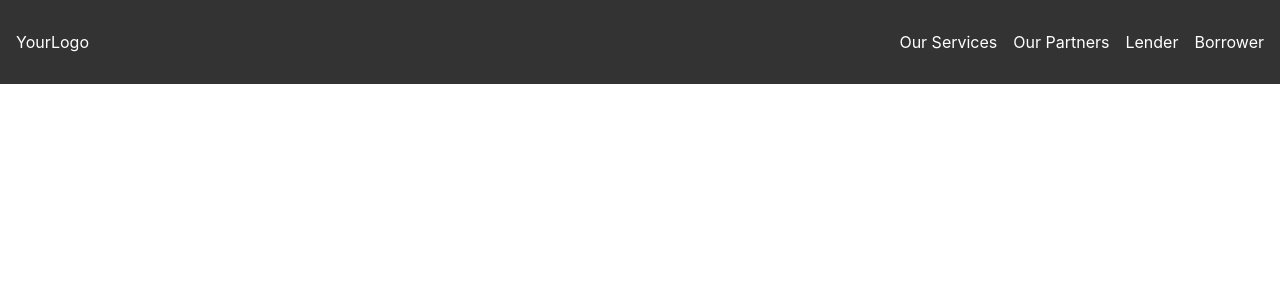
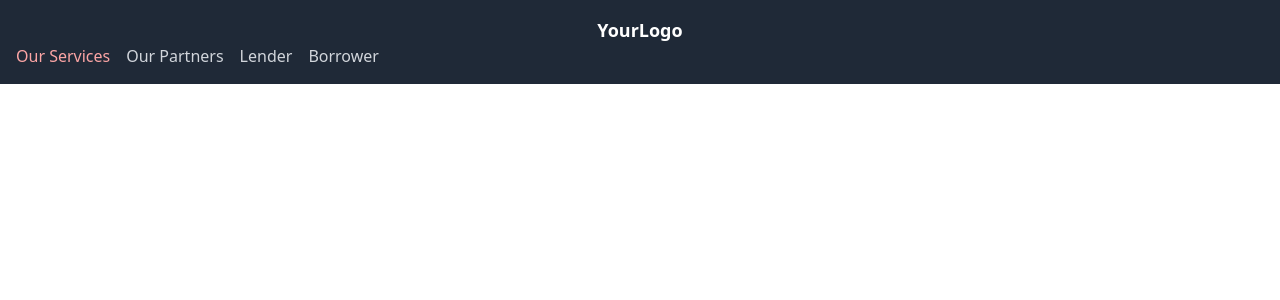
Before and after one commit to pfi-cbdc/p2p, a React (Create React App) app in the folder client/: page / in a window 1280 px wide. Shown: the top 300 px of the page. Built offline with nearby package versions, Linux system fonts and the light colour scheme.

Commit message:
tailwind configured

```diff
--- a/client/package.json
+++ b/client/package.json
@@ -38,6 +38,9 @@
     ]
   },
   "devDependencies": {
-    "@babel/plugin-proposal-private-property-in-object": "^7.21.11"
+    "@babel/plugin-proposal-private-property-in-object": "^7.21.11",
+    "autoprefixer": "^10.4.20",
+    "postcss": "^8.4.47",
+    "tailwindcss": "^3.4.14"
   }
 }
--- /dev/null
+++ b/client/postcss.config.js
@@ -0,0 +1,6 @@
+module.exports = {
+  plugins: {
+    tailwindcss: {},
+    autoprefixer: {},
+  },
+}
--- a/client/src/components/Navbar.js
+++ b/client/src/components/Navbar.js
@@ -1,17 +1,16 @@
 // client/src/components/Navbar.js
 import React from 'react';
 import { Link } from 'react-router-dom';
-import './Navbar.css'; // Optional: for styling
 
 const Navbar = () => {
     return (
-        <nav className="navbar">
-            <div className="logo">YourLogo</div>
-            <ul className="nav-links">
-                <li><Link to="#services">Our Services</Link></li>
-                <li><Link to="#partners">Our Partners</Link></li>
-                <li><Link to="/lender">Lender</Link></li>
-                <li><Link to="/borrower">Borrower</Link></li>
+        <nav className="bg-gray-800 p-4">
+            <div className="text-white text-lg font-bold">YourLogo</div>
+            <ul className="flex space-x-4">
+                <li><Link className="text-red-300 hover:text-white" to="#services">Our Services</Link></li>
+                <li><Link className="text-gray-300 hover:text-white" to="#partners">Our Partners</Link></li>
+                <li><Link className="text-gray-300 hover:text-white" to="/lender">Lender</Link></li>
+                <li><Link className="text-gray-300 hover:text-white" to="/borrower">Borrower</Link></li>
             </ul>
         </nav>
     );
--- a/client/src/index.css
+++ b/client/src/index.css
@@ -1,13 +1,3 @@
-body {
-  margin: 0;
-  font-family: -apple-system, BlinkMacSystemFont, 'Segoe UI', 'Roboto', 'Oxygen',
-    'Ubuntu', 'Cantarell', 'Fira Sans', 'Droid Sans', 'Helvetica Neue',
-    sans-serif;
-  -webkit-font-smoothing: antialiased;
-  -moz-osx-font-smoothing: grayscale;
-}
-
-code {
-  font-family: source-code-pro, Menlo, Monaco, Consolas, 'Courier New',
-    monospace;
-}
+@tailwind base;
+@tailwind components;
+@tailwind utilities;
--- /dev/null
+++ b/client/tailwind.config.js
@@ -0,0 +1,10 @@
+/** @type {import('tailwindcss').Config} */
+module.exports = {
+  content: [
+    "./src/**/*.{js,jsx,ts,tsx}",
+  ],
+  theme: {
+    extend: {},
+  },
+  plugins: [],
+}
```
Also changed, not shown: 1 other file (tests, documents, lock files or other folders).
